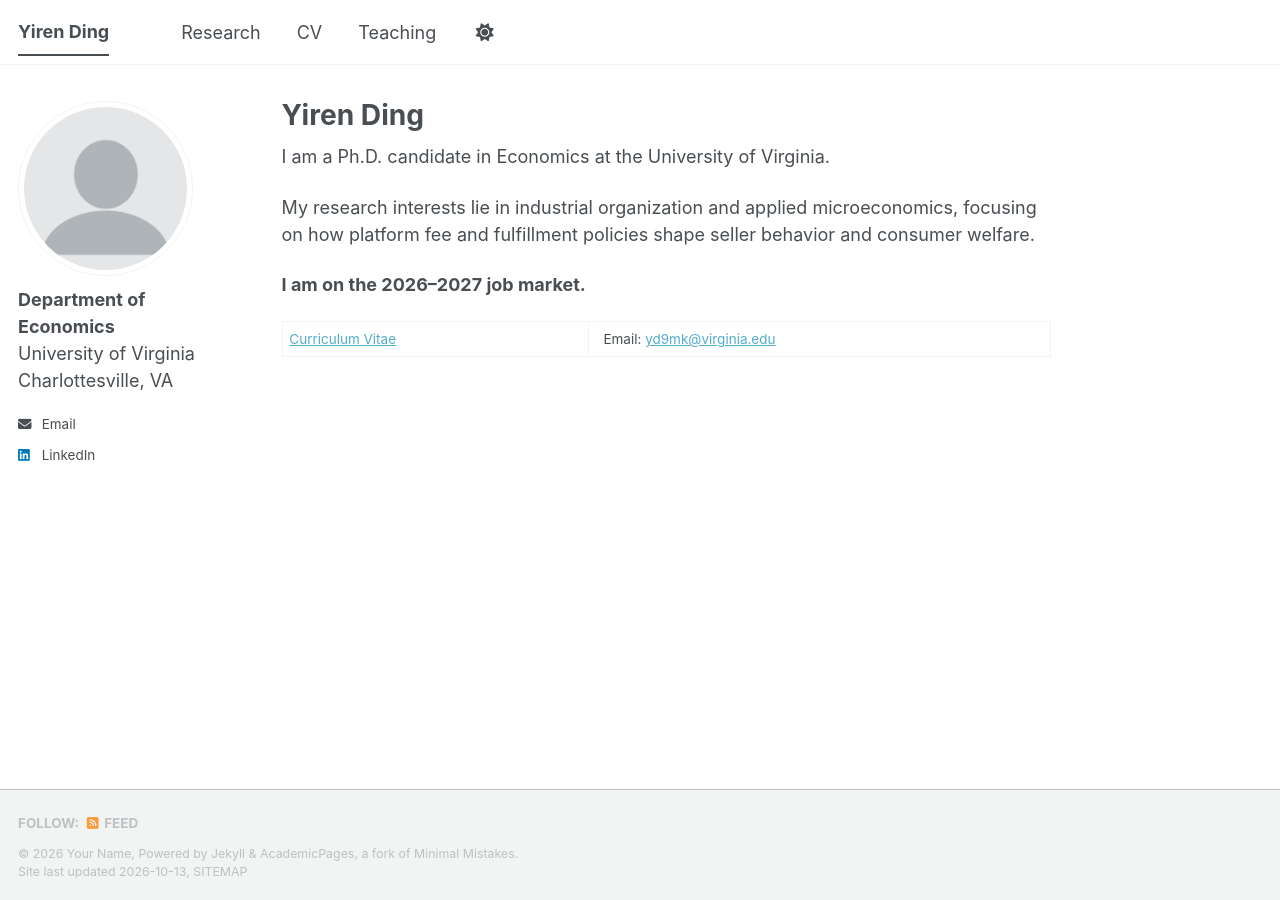
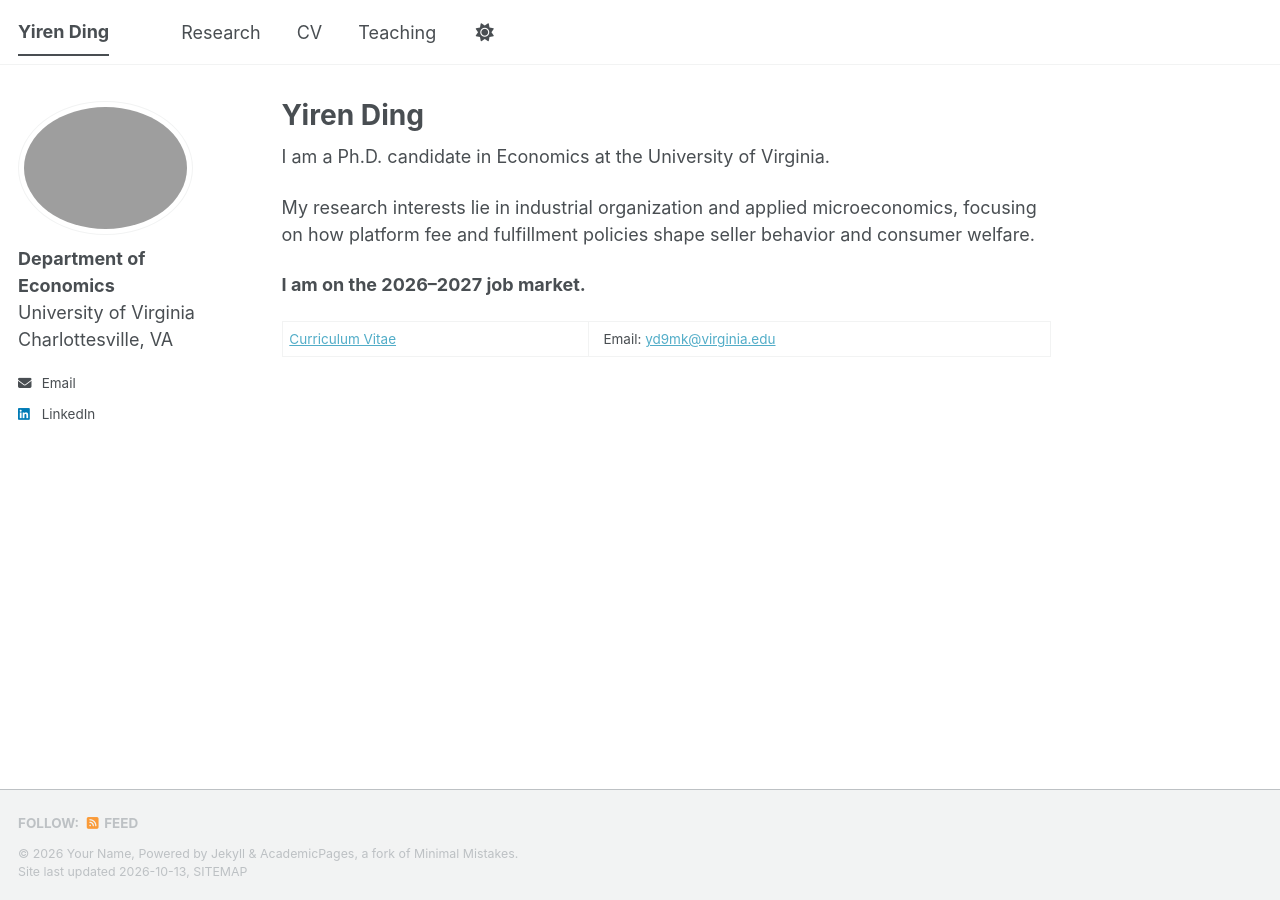
Before and after one commit to dingyiren/dingyiren.github.io, a Jekyll site: the page built from _pages/about.md, in a window 1280 px wide. Built offline with Jekyll 4.4.1, drawn with Linux system fonts in a browser that asks for light colours; a style sheet for code colours, icons or effects is not loaded.

Commit message:
Update _config.yml

```diff
--- a/_config.yml
+++ b/_config.yml
@@ -23,7 +23,7 @@ repository               : "dingyiren/dingyiren.github.io."
 #               Additional customization can be done by editing /_includes/author-profile.html
 author:
   # Biographic information
-  avatar           : "profile.png"
+  avatar           : "IMG_3832.JPG"
   # name             : "Your Sidebar Name"
   # pronouns         : # example: "she/her"
   # bio              : "Short biography for the left-hand sidebar"
```
